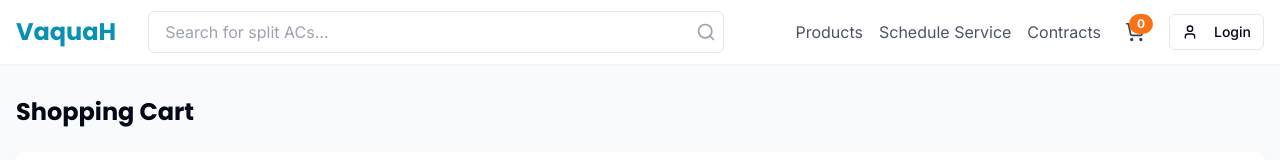
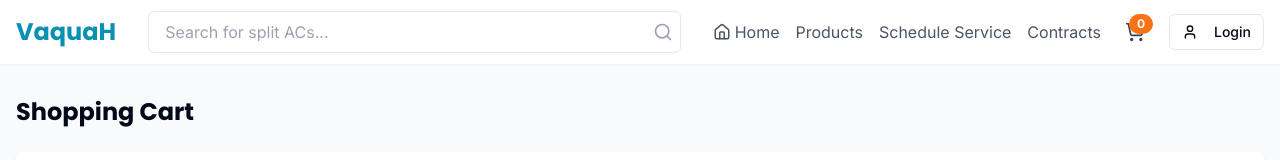
Before and after one commit to Hetavs145/VaquaH, a React (Vite) app: page /cart in a window 1280 px wide. Shown: the top 160 px of the page. Built offline with nearby package versions, Linux system fonts and the light colour scheme.

Commit message:
Add home link to products page
Adds a link to the home page in the products page for navigation.

```diff
--- a/src/components/Navbar.tsx
+++ b/src/components/Navbar.tsx
@@ -2,7 +2,7 @@
 import React, { useState } from 'react';
 import { Link, useNavigate } from 'react-router-dom';
 import { Button } from "@/components/ui/button";
-import { Search, ShoppingCart, Menu, X, User, LogOut } from 'lucide-react';
+import { Search, ShoppingCart, Menu, X, User, LogOut, Home } from 'lucide-react';
 import { useAuth } from '@/context/AuthContext';
 import { useCart } from '@/context/CartContext';
 import {
@@ -64,6 +64,10 @@ const Navbar = () => {
 
           {/* Desktop Navigation */}
           <div className="hidden md:flex items-center space-x-4">
+            <Link to="/" className="text-gray-600 hover:text-vaquah-blue flex items-center">
+              <Home size={18} className="mr-1" />
+              Home
+            </Link>
             <Link to="/products" className="text-gray-600 hover:text-vaquah-blue">Products</Link>
             <Link to="/appointments/new" className="text-gray-600 hover:text-vaquah-blue">Schedule Service</Link>
             <Link to="/contracts" className="text-gray-600 hover:text-vaquah-blue">Contracts</Link>
@@ -137,6 +141,10 @@ const Navbar = () => {
         {/* Mobile Navigation Menu */}
         {isMenuOpen && (
           <div className="md:hidden bg-white border-t">
+            <Link to="/" className="flex items-center py-2 px-4 text-gray-600 hover:bg-vaquah-light-blue">
+              <Home size={18} className="mr-2" />
+              Home
+            </Link>
             <Link to="/products" className="block py-2 px-4 text-gray-600 hover:bg-vaquah-light-blue">Products</Link>
             <Link to="/appointments/new" className="block py-2 px-4 text-gray-600 hover:bg-vaquah-light-blue">Schedule Service</Link>
             <Link to="/contracts" className="block py-2 px-4 text-gray-600 hover:bg-vaquah-light-blue">Contracts</Link>
```
